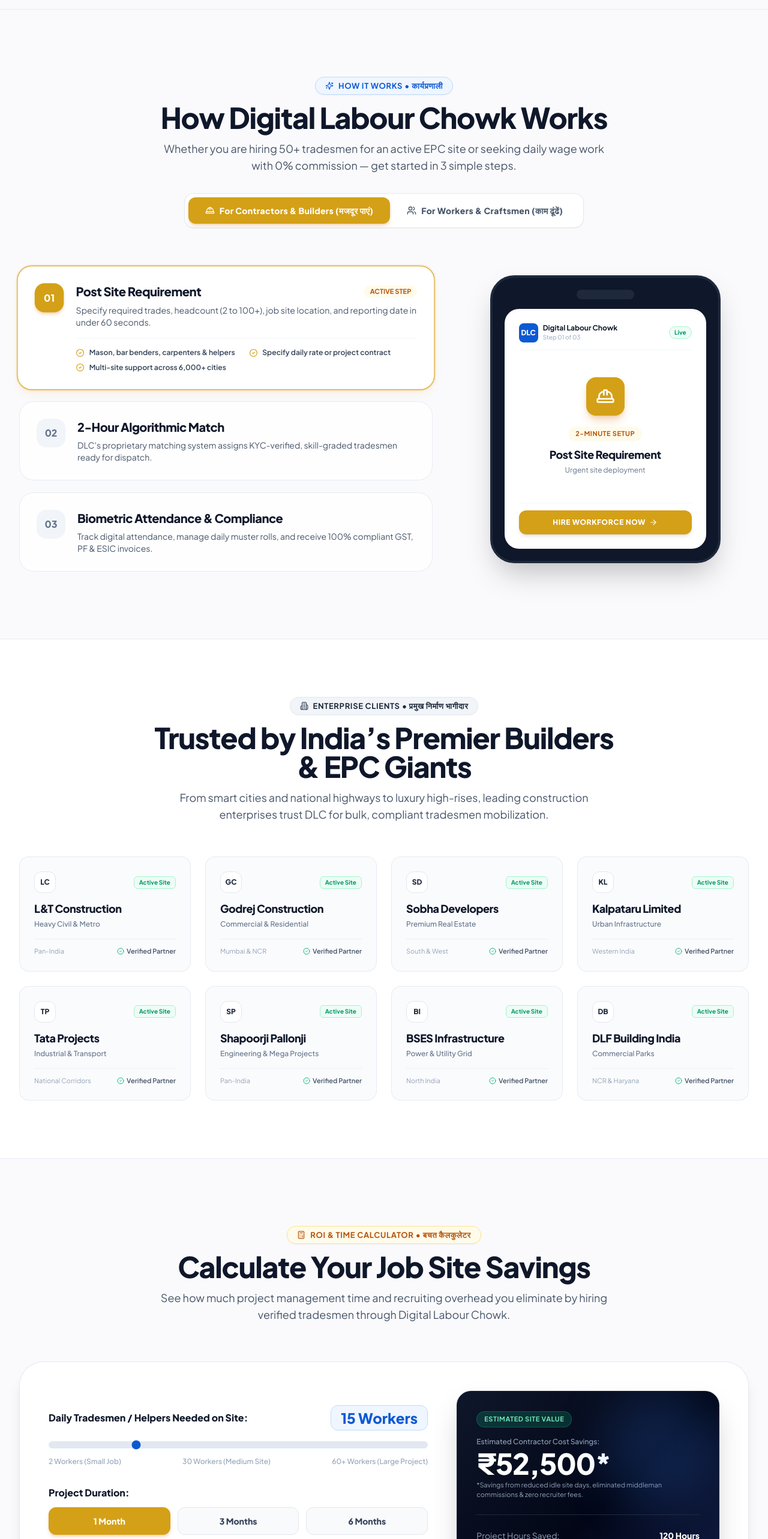
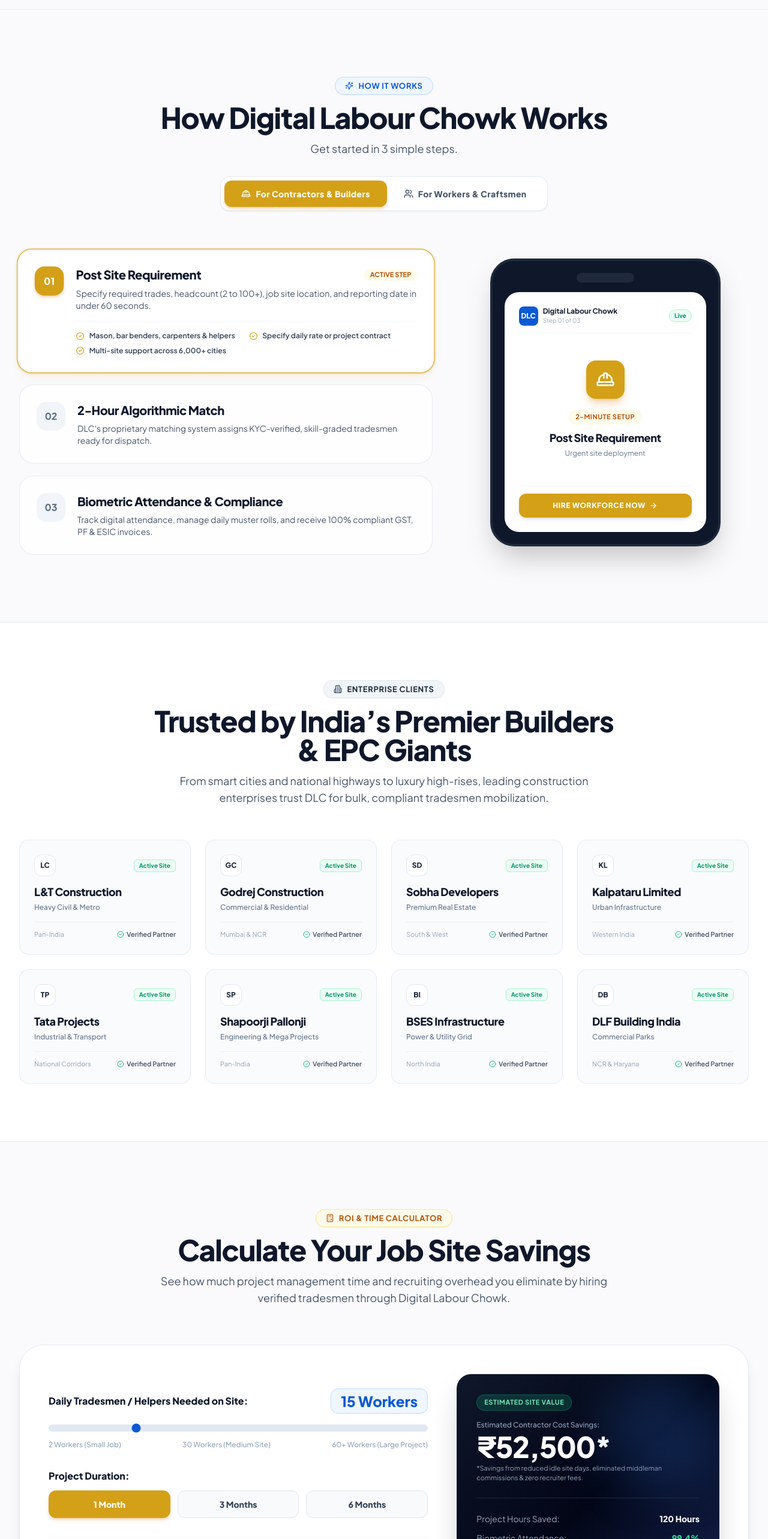
Before and after one commit to suryanmandal/digitallabourchowkv2, a Next.js app: page / in a window 1280 px wide. Shown: the part 4900-7466 px from the top of the page at 60% size. Built offline with nearby package versions, Linux system fonts and the light colour scheme.

Commit message:
fix(home): sanitize hardcoded multilingual text in favor of global language provider

```diff
--- a/components/Home.tsx
+++ b/components/Home.tsx
@@ -1299,13 +1299,13 @@ export function HowItWorksSection() {
         <div className="text-center max-w-3xl mx-auto mb-12 sm:mb-16">
           <div className="inline-flex items-center gap-2 px-4 py-1.5 rounded-full bg-blue-50 border border-blue-200 text-[#0C59D4] text-xs sm:text-[13px] font-bold uppercase tracking-wider shadow-sm mb-3.5">
             <Sparkles className="w-3.5 h-3.5 text-[#0C59D4]" />
-            <span>HOW IT WORKS • कार्यप्रणाली</span>
+            <span>HOW IT WORKS</span>
           </div>
           <h2 className="text-3xl sm:text-4xl md:text-5xl font-black text-slate-900 tracking-tight leading-tight">
             How Digital Labour Chowk Works
           </h2>
           <p className="mt-3.5 text-sm sm:text-base md:text-lg text-slate-600 leading-relaxed font-normal">
-            Whether you are hiring 50+ tradesmen for an active EPC site or seeking daily wage work with 0% commission — get started in 3 simple steps.
+             Get started in 3 simple steps.
           </p>
 
           {/* Persona Switcher Tabs */}
@@ -1319,7 +1319,7 @@ export function HowItWorksSection() {
               }`}
             >
               <HardHat className="w-4 h-4" />
-              <span>For Contractors & Builders (मजदूर पाएं)</span>
+              <span>For Contractors & Builders</span>
             </button>
 
             <button
@@ -1331,7 +1331,7 @@ export function HowItWorksSection() {
               }`}
             >
               <Users className="w-4 h-4" />
-              <span>For Workers & Craftsmen (काम ढूंढें)</span>
+              <span>For Workers & Craftsmen</span>
             </button>
           </div>
         </div>
@@ -1495,7 +1495,7 @@ export function EnterprisePartnerWall() {
         <div className="text-center max-w-3xl mx-auto mb-12 sm:mb-14">
           <div className="inline-flex items-center gap-2 px-4 py-1.5 rounded-full bg-slate-100 border border-slate-200 text-slate-800 text-xs sm:text-[13px] font-bold uppercase tracking-wider shadow-sm mb-3.5">
             <Building2 className="w-3.5 h-3.5 text-slate-700" />
-            <span>ENTERPRISE CLIENTS • प्रमुख निर्माण भागीदार</span>
+            <span>ENTERPRISE CLIENTS</span>
           </div>
           <h2 className="text-3xl sm:text-4xl md:text-5xl font-black text-slate-900 tracking-tight leading-tight">
             Trusted by India’s Premier Builders & EPC Giants
@@ -1564,7 +1564,7 @@ export function ContractorSavingsCalculator() {
         <div className="text-center max-w-3xl mx-auto mb-12 sm:mb-16">
           <div className="inline-flex items-center gap-2 px-4 py-1.5 rounded-full bg-amber-50 border border-amber-200 text-[#B45309] text-xs sm:text-[13px] font-bold uppercase tracking-wider shadow-sm mb-3.5">
             <Calculator className="w-3.5 h-3.5 text-[#B45309]" />
-            <span>ROI & TIME CALCULATOR • बचत कैलकुलेटर</span>
+            <span>ROI & TIME CALCULATOR</span>
           </div>
           <h2 className="text-3xl sm:text-4xl md:text-5xl font-black text-slate-900 tracking-tight leading-tight">
             Calculate Your Job Site Savings
@@ -1755,7 +1755,7 @@ export function HomeFAQSection() {
         <div className="text-center mb-12 sm:mb-16">
           <div className="inline-flex items-center gap-2 px-4 py-1.5 rounded-full bg-blue-50 border border-blue-200 text-[#0C59D4] text-xs sm:text-[13px] font-bold uppercase tracking-wider shadow-sm mb-3.5">
             <HelpCircle className="w-3.5 h-3.5 text-[#0C59D4]" />
-            <span>GOT QUESTIONS? • अक्सर पूछे जाने वाले सवाल</span>
+            <span>GOT QUESTIONS?</span>
           </div>
           <h2 className="text-3xl sm:text-4xl md:text-5xl font-black text-slate-900 tracking-tight leading-tight">
             Frequently Asked Questions
@@ -1853,7 +1853,7 @@ export function NewsAndMediaSection() {
         <div className="text-center max-w-3xl mx-auto mb-12 sm:mb-14">
           <div className="inline-flex items-center gap-2 px-4 py-1.5 rounded-full bg-purple-50 border border-purple-200 text-purple-700 text-xs sm:text-[13px] font-bold uppercase tracking-wider shadow-sm mb-3.5">
             <Award className="w-3.5 h-3.5 text-purple-600" />
-            <span>DLC IN THE NEWS • मीडिया और सम्मान</span>
+            <span>DLC IN THE NEWS</span>
           </div>
           <h2 className="text-3xl sm:text-4xl md:text-5xl font-black text-slate-900 tracking-tight leading-tight">
             Recognized Across National Media
@@ -1907,19 +1907,19 @@ export function NewsAndMediaSection() {
 // SECTION 10: QUICK ENTERPRISE LEAD CAPTURE (Pre-Footer Dispatch Box)
 // =============================================================================
 export function QuickLeadCapture() {
-  const [selectedTrade, setSelectedTrade] = useState("Mason (राजमिस्त्री)");
+  const [selectedTrade, setSelectedTrade] = useState("Mason");
   const [phone, setPhone] = useState("");
   const [city, setCity] = useState("");
   const [submitted, setSubmitted] = useState(false);
 
   const trades = [
-    "Mason (राजमिस्त्री)",
-    "Carpenter (बढ़ई)",
-    "Painter (पेंटर)",
-    "Electrician (इलेक्ट्रीशियन)",
-    "Plumber (प्लम्बर)",
-    "Bar Bender (सरिया)",
-    "Helper (हेल्पर)",
+    "Mason",
+    "Carpenter",
+    "Painter",
+    "Electrician",
+    "Plumber",
+    "Bar Bender",
+    "Helper",
   ];
 
   const handleSubmit = (e: React.FormEvent) => {
@@ -1937,7 +1937,7 @@ export function QuickLeadCapture() {
           <div className="max-w-2xl mb-8">
             <span className="inline-flex items-center gap-1.5 px-3.5 py-1 rounded-full bg-blue-500/20 text-blue-300 border border-blue-500/30 text-xs font-bold uppercase tracking-wider mb-3">
               <PhoneCall className="w-3.5 h-3.5 text-blue-400" />
-              <span>Priority Workforce Dispatch • तुरंत कॉल पाएं</span>
+              <span>Priority Workforce Dispatch</span>
             </span>
 
             <h2 className="text-2xl sm:text-3xl md:text-4xl font-black text-white tracking-tight leading-tight">
```
